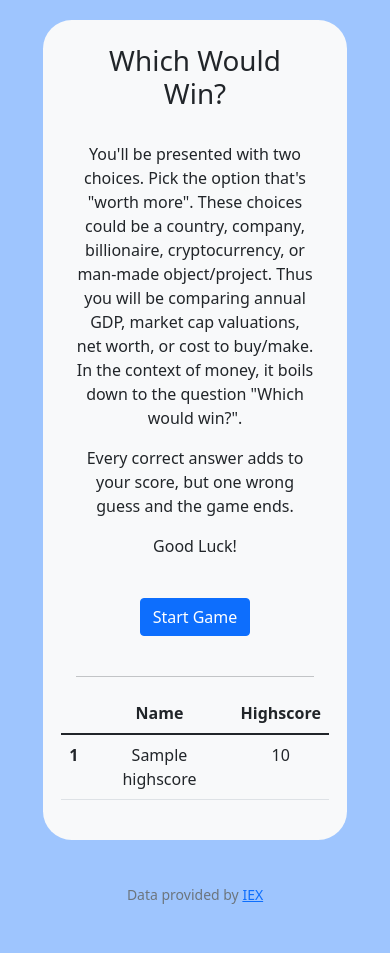
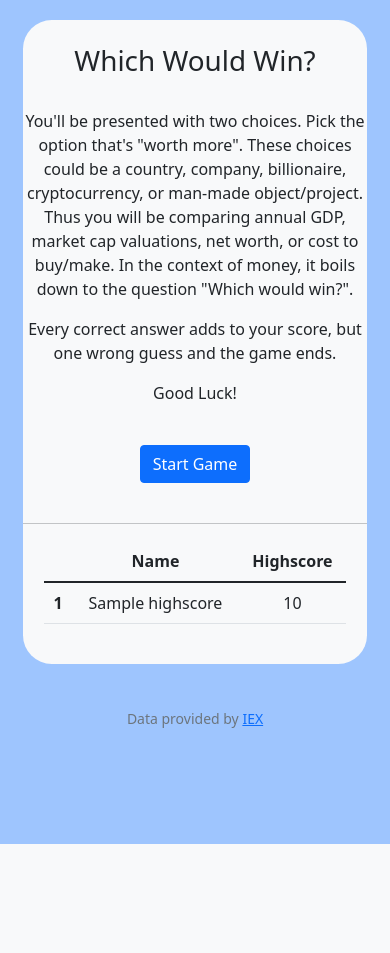
Before and after one commit to gregh13/CS50-Final-Project-Which-Would-Win, a Flask app: page / in a window 390 px wide. After the commit the page ends 844 px from the top, so only its background shows below. Run offline with Flask 2, Linux system fonts and the light colour scheme; tables that the repository leaves empty hold one stand-in row (values such as "Sample post").

Commit message:
fix responsive margin layout

```diff
--- a/templates/index.html
+++ b/templates/index.html
@@ -16,13 +16,13 @@
         <title>Which Would Win?</title>
     </head>
     <body class="light-blue-color">
-        <div class="text-center margin-gh soft-white rounded-gh">
-            <div class="margin-gh">
+        <div class="text-center margin-gh-ex soft-white rounded-gh">
+            <div class="margin-gh-home-ex">
                 <br>
                 <div class="br-padding"></div>
                     <h1>Which Would Win?</h1>
                 <br>
-                <div style="margin: 0 0;">
+                <div>
                     <p>You'll be presented with two choices. Pick the option that's "worth more".
                         These choices could be a country, company, billionaire, cryptocurrency, or man-made object/project.
                         Thus you will be comparing annual GDP, market cap valuations, net worth, or cost to buy/make.
```
